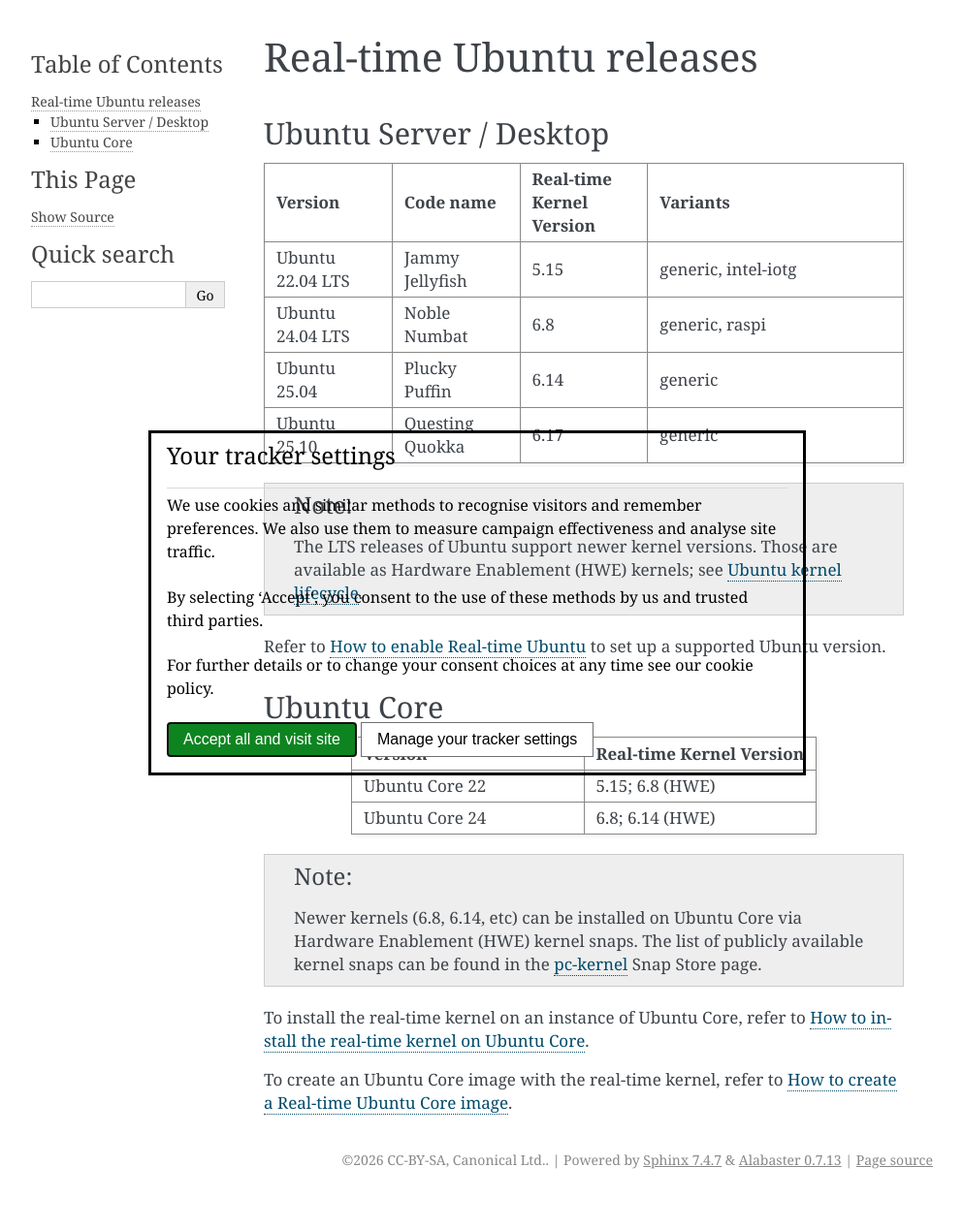
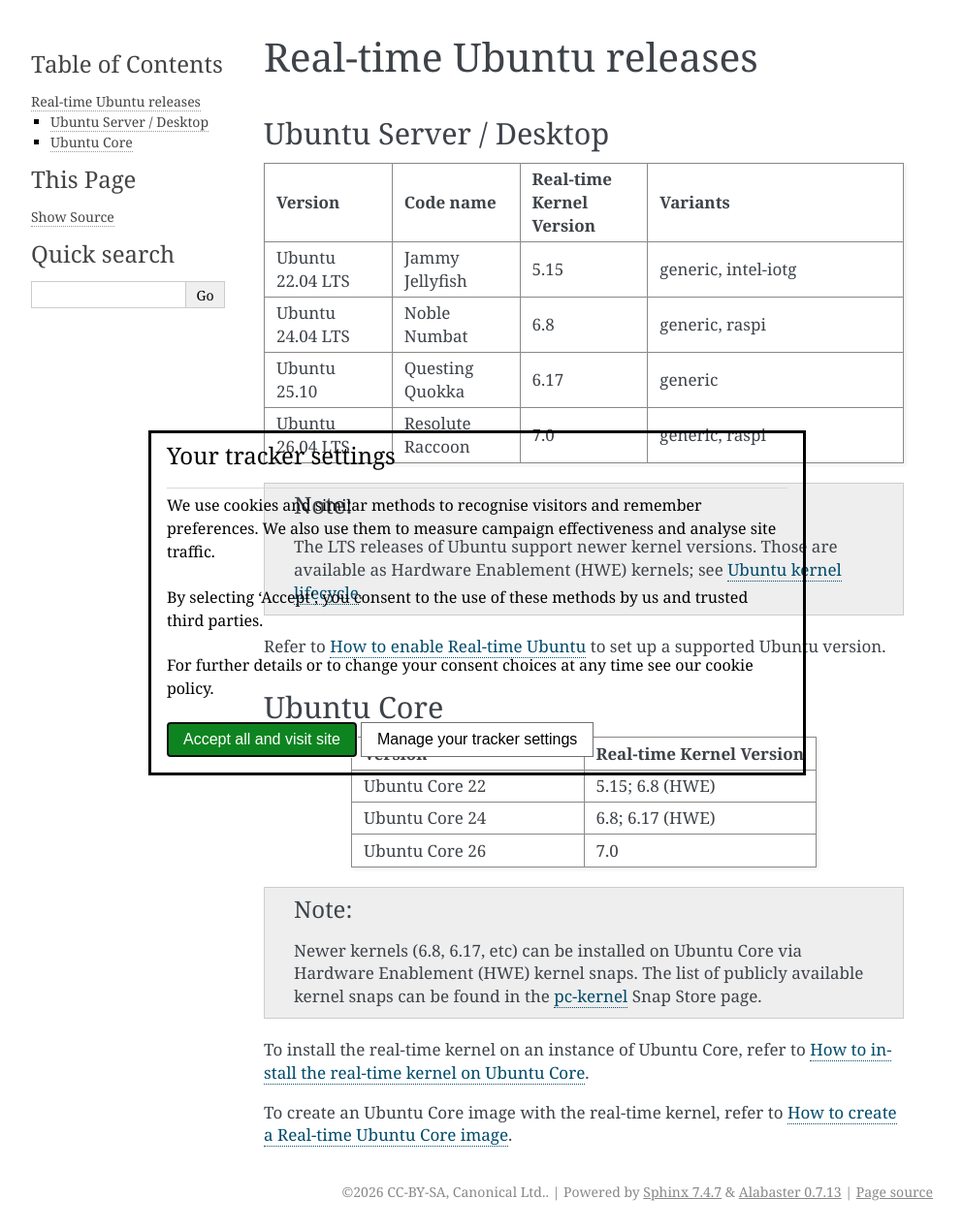
Before and after one commit to canonical/real-time-ubuntu-docs, a Sphinx documentation site: the page built from docs/reference/releases.rst, in a window 1280 px wide and 1269 px high. Shown: the whole window at 97% size, without its empty margins (148-1141 px from the left). Built offline with Sphinx 7.4.7, drawn with Linux system fonts in a browser that asks for light colours.

Commit message:
Plucky to resolute (#179)
* reference/releases: Remove plucky, add resolute

* how-to/enable-real-time-ubuntu: Update instructions for resolute

* Update HWE references from 6.14 -> 6.17

Signed-off-by: Benjamin Wheeler <benjamin.wheeler@canonical.com>

```diff
--- a/docs/reference/releases.rst
+++ b/docs/reference/releases.rst
@@ -23,14 +23,14 @@
      - Noble Numbat
      - 6.8
      - generic, raspi
-   * - Ubuntu 25.04
-     - Plucky Puffin
-     - 6.14
-     - generic
    * - Ubuntu 25.10
      - Questing Quokka
      - 6.17
      - generic
+   * - Ubuntu 26.04 LTS
+     - Resolute Raccoon
+     - 7.0
+     - generic, raspi
 
 .. note::
 
@@ -50,11 +50,13 @@
    * - Ubuntu Core 22
      - 5.15; 6.8 (HWE)
    * - Ubuntu Core 24
-     - 6.8; 6.14 (HWE)
+     - 6.8; 6.17 (HWE)
+   * - Ubuntu Core 26
+     - 7.0
 
 .. note::
 
-  Newer kernels (6.8, 6.14, etc) can be installed on Ubuntu Core via Hardware Enablement (HWE) kernel snaps.
+  Newer kernels (6.8, 6.17, etc) can be installed on Ubuntu Core via Hardware Enablement (HWE) kernel snaps.
   The list of publicly available kernel snaps can be found in the `pc-kernel`_ Snap Store page.
 
 To install the real-time kernel on an instance of Ubuntu Core, refer to :doc:`../how-to/uc-install-real-time-kernel`.
```
Also changed, not shown: docs/how-to/create-rt-ubuntu-vm-using-kvm.md (+1 -1 lines), docs/how-to/enable-real-time-ubuntu.md (+24 -2 lines), docs/how-to/switch-from-realtime-to-generic-kernel.md (+1 -1 lines), docs/how-to/uc-install-real-time-kernel.md (+6 -6 lines).
